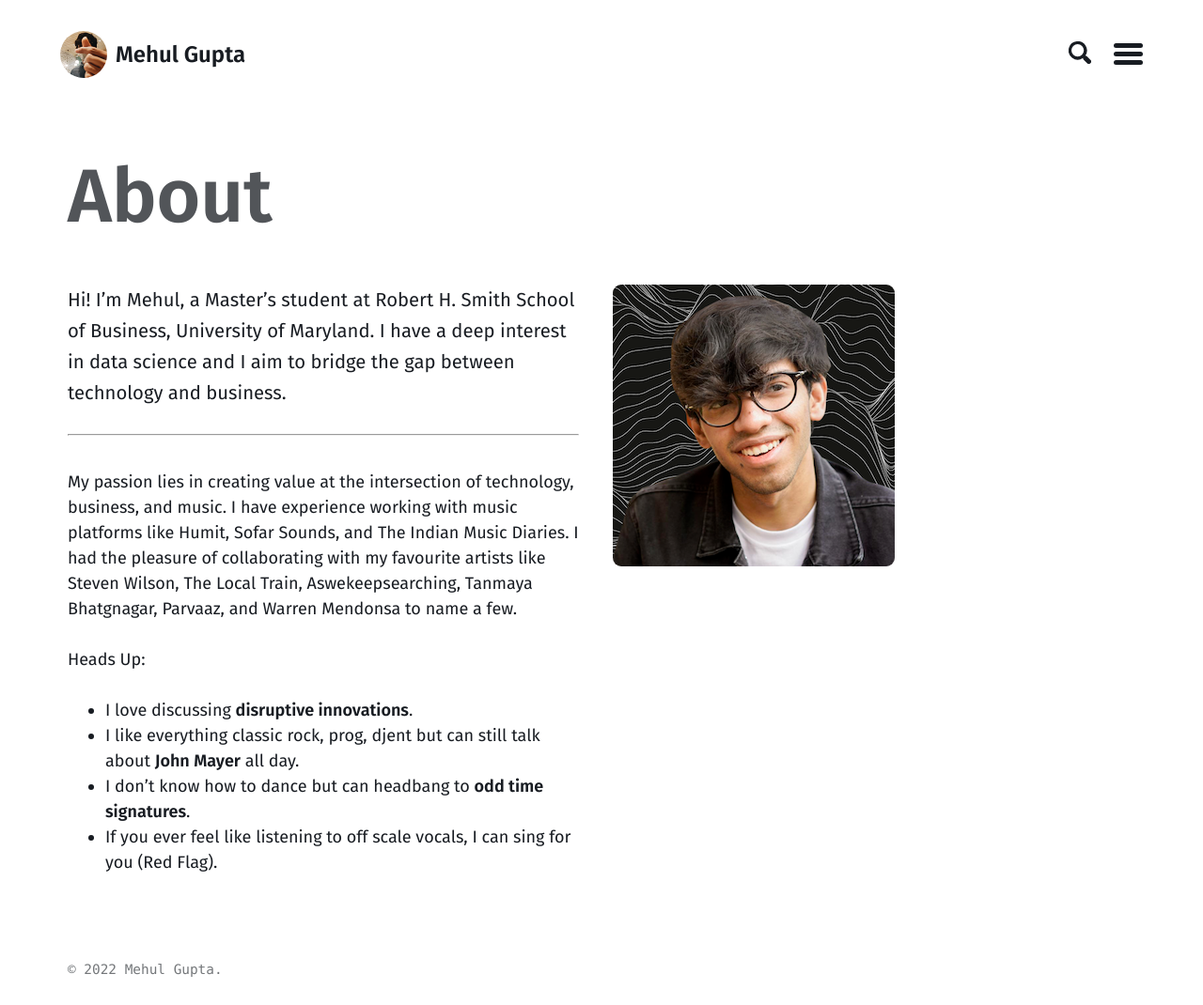
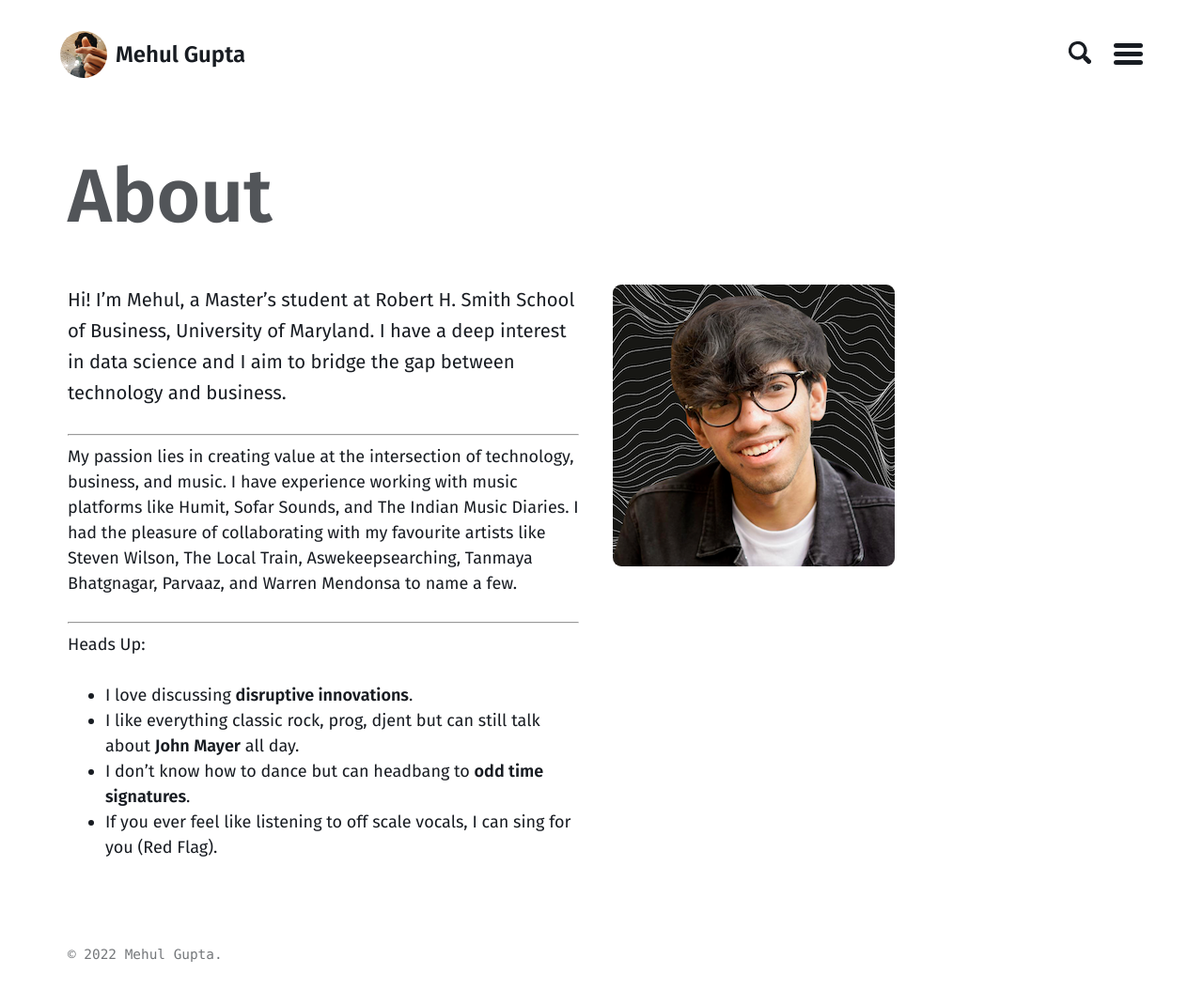
Before and after one commit to mehulg25/mehulg25.github.io, a Jekyll site: the page built from about.md, in a window 1280 px wide. Shown: the whole page at 94% size. Built offline with Jekyll 4.4.1, drawn with Linux system fonts in a browser that asks for light colours.

Commit message:
Update about.md

```diff
--- a/about.md
+++ b/about.md
@@ -7,8 +7,10 @@ permaline: /about
 Hi! I'm Mehul, a Master's student at Robert H. Smith School of Business, University of Maryland. I have a deep interest in data science and I aim to bridge the gap between technology and business.
 
 ***
-<br>
+
 My passion lies in creating value at the intersection of technology, business, and music. I have experience working with music platforms like Humit, Sofar Sounds, and The Indian Music Diaries. I had the pleasure of collaborating with my favourite artists like Steven Wilson, The Local Train, Aswekeepsearching, Tanmaya Bhatgnagar, Parvaaz, and Warren Mendonsa to name a few.
+
+***
 
 Heads Up:
 - I love discussing __disruptive innovations__.
```
